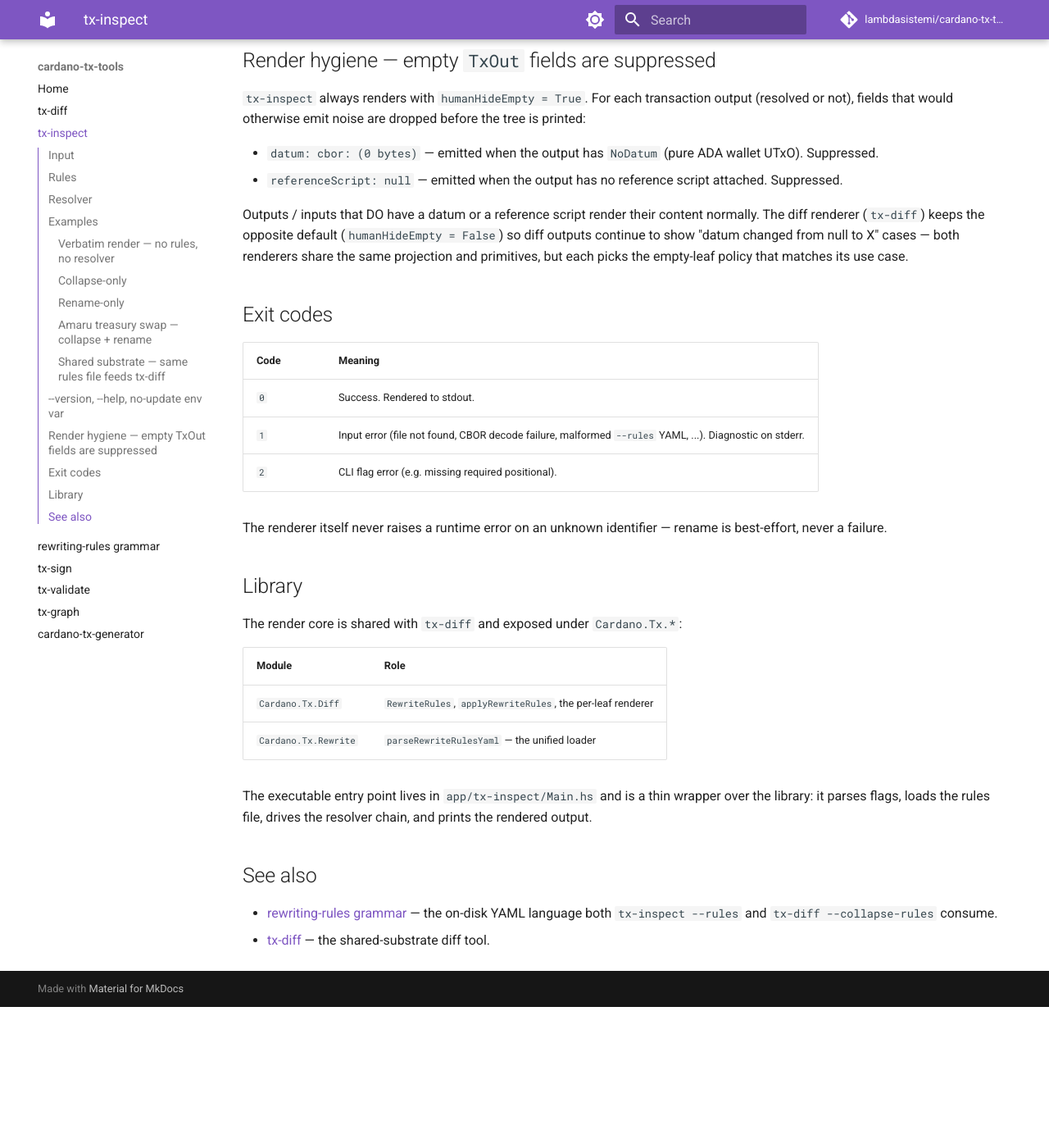
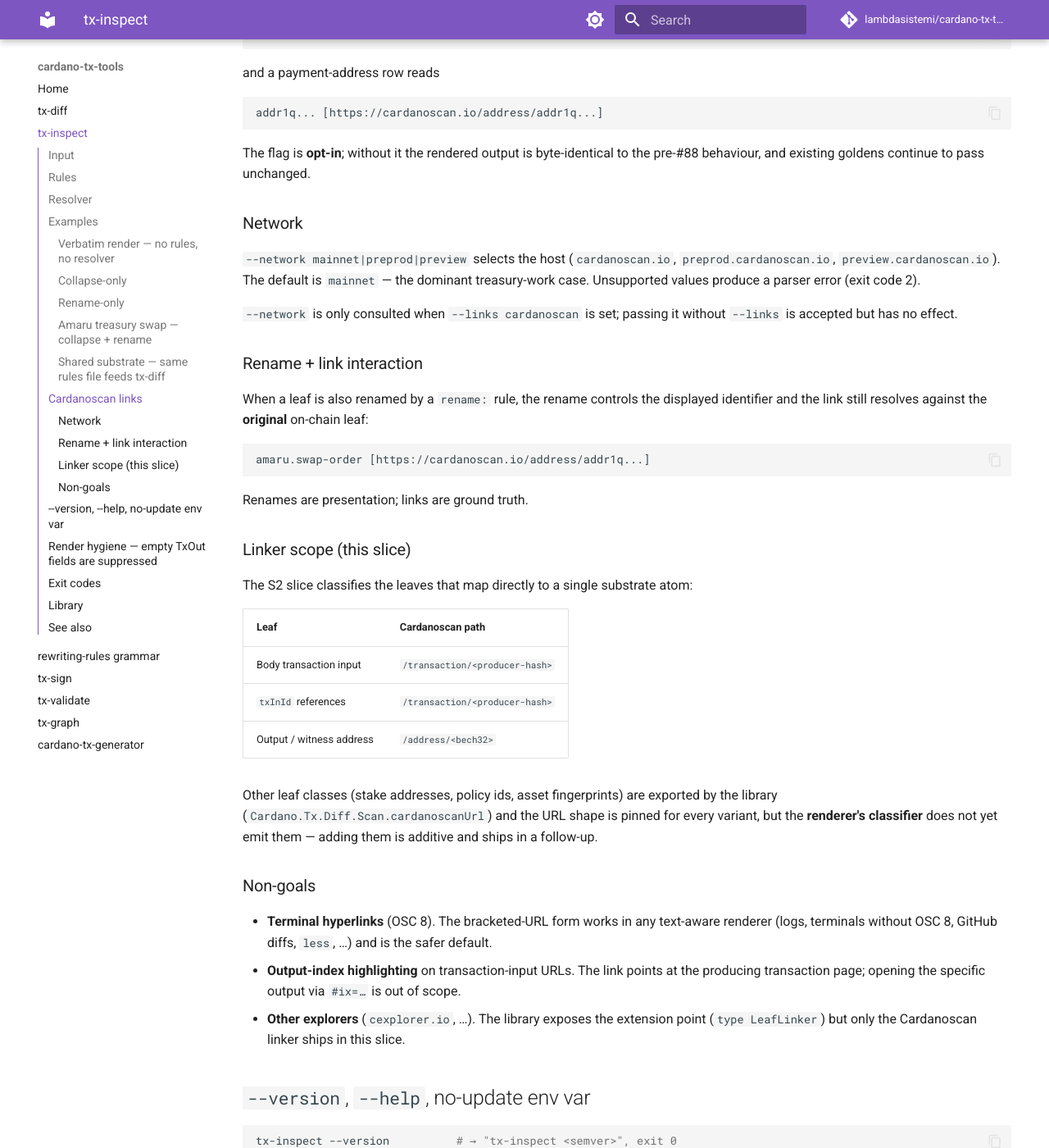
Before and after one commit to lambdasistemi/cardano-tx-tools, an MkDocs documentation site: the page built from docs/tx-inspect.md, in a window 1280 px wide and 1400 px high, scrolled down 2769 px. Shown: the whole window at 82% size. Built offline with MkDocs 1.6.1 and Material for MkDocs 9.7.7, drawn with Linux system fonts in a browser that asks for light colours; comment, search, counter and statistics services are not loaded; before the commit the page ends 3997 px from its top, so only the background shows below that; some of the changed text lies outside the part shown.

Commit message:
docs(tx-inspect): document --links=cardanoscan and --network
- New "Cardanoscan links" section in docs/tx-inspect.md covering
  the flag pair, the mainnet default, the rename-vs-link
  ground-truth rule, the S2 classifier scope (tx-in + payment
  address), and the non-goals (no terminal hyperlinks, no
  output-index highlight, no second explorer).
- Usage block updated to include the new flag pair.
- CHANGELOG Unreleased section calls out both the `tx-inspect`
  flag and the new `Cardano.Tx.Diff.Scan` library module.

Tasks: T011, T012.

````diff
--- a/docs/tx-inspect.md
+++ b/docs/tx-inspect.md
@@ -14,7 +14,10 @@ rules file.
 ```text
 Usage: tx-inspect [TX_FILE] [--in PATH] [--rules FILE]
                   [--n2c-socket-path PATH] [--web2-url URL]
-                  [--web2-api-key-file PATH] [--version]
+                  [--web2-api-key-file PATH]
+                  [--links cardanoscan
+                       [--network mainnet|preprod|preview]]
+                  [--version]
 ```
 
 ```asciinema-player
@@ -137,6 +140,81 @@ not byte-identical CLI output, because `tx-diff` emits diff
 format and `tx-inspect` emits a single-side render. See
 [rewriting-rules grammar — Cross-tool semantics](rewriting-rules.md#cross-tool-semantics).
 
+## Cardanoscan links
+
+`--links cardanoscan` annotates every Cardanoscan-classifiable
+leaf in the rendered tree with its
+[Cardanoscan](https://cardanoscan.io) URL. The annotation lands
+as a trailing ` [https://...]` after the leaf value, so a
+transaction-input row reads
+
+```text
+{"txId":"abcdef...","index":7} [https://cardanoscan.io/transaction/abcdef...]
+```
+
+and a payment-address row reads
+
+```text
+addr1q... [https://cardanoscan.io/address/addr1q...]
+```
+
+The flag is **opt-in**; without it the rendered output is
+byte-identical to the pre-#88 behaviour, and existing goldens
+continue to pass unchanged.
+
+### Network
+
+`--network mainnet|preprod|preview` selects the host
+(`cardanoscan.io`, `preprod.cardanoscan.io`,
+`preview.cardanoscan.io`). The default is `mainnet` — the
+dominant treasury-work case. Unsupported values produce a
+parser error (exit code 2).
+
+`--network` is only consulted when `--links cardanoscan` is set;
+passing it without `--links` is accepted but has no effect.
+
+### Rename + link interaction
+
+When a leaf is also renamed by a `rename:` rule, the rename
+controls the displayed identifier and the link still resolves
+against the **original** on-chain leaf:
+
+```text
+amaru.swap-order [https://cardanoscan.io/address/addr1q...]
+```
+
+Renames are presentation; links are ground truth.
+
+### Linker scope (this slice)
+
+The S2 slice classifies the leaves that map directly to a single
+substrate atom:
+
+| Leaf                     | Cardanoscan path                  |
+|--------------------------|------------------------------------|
+| Body transaction input   | `/transaction/<producer-hash>`     |
+| `txInId` references      | `/transaction/<producer-hash>`     |
+| Output / witness address | `/address/<bech32>`                |
+
+Other leaf classes (stake addresses, policy ids, asset
+fingerprints) are exported by the library
+(`Cardano.Tx.Diff.Scan.cardanoscanUrl`) and the URL shape is
+pinned for every variant, but the **renderer's classifier** does
+not yet emit them — adding them is additive and ships in a
+follow-up.
+
+### Non-goals
+
+- **Terminal hyperlinks** (OSC 8). The bracketed-URL form works
+  in any text-aware renderer (logs, terminals without OSC 8,
+  GitHub diffs, `less`, …) and is the safer default.
+- **Output-index highlighting** on transaction-input URLs. The
+  link points at the producing transaction page; opening the
+  specific output via `#ix=…` is out of scope.
+- **Other explorers** (`cexplorer.io`, …). The library exposes
+  the extension point (`type LeafLinker`) but only the
+  Cardanoscan linker ships in this slice.
+
 ## `--version`, `--help`, no-update env var
 
 ```bash
````
Also changed, not shown: CHANGELOG.md (+2 -0 lines), specs/088-tx-inspect-cardanoscan-links/tasks.md (+2 -2 lines).
